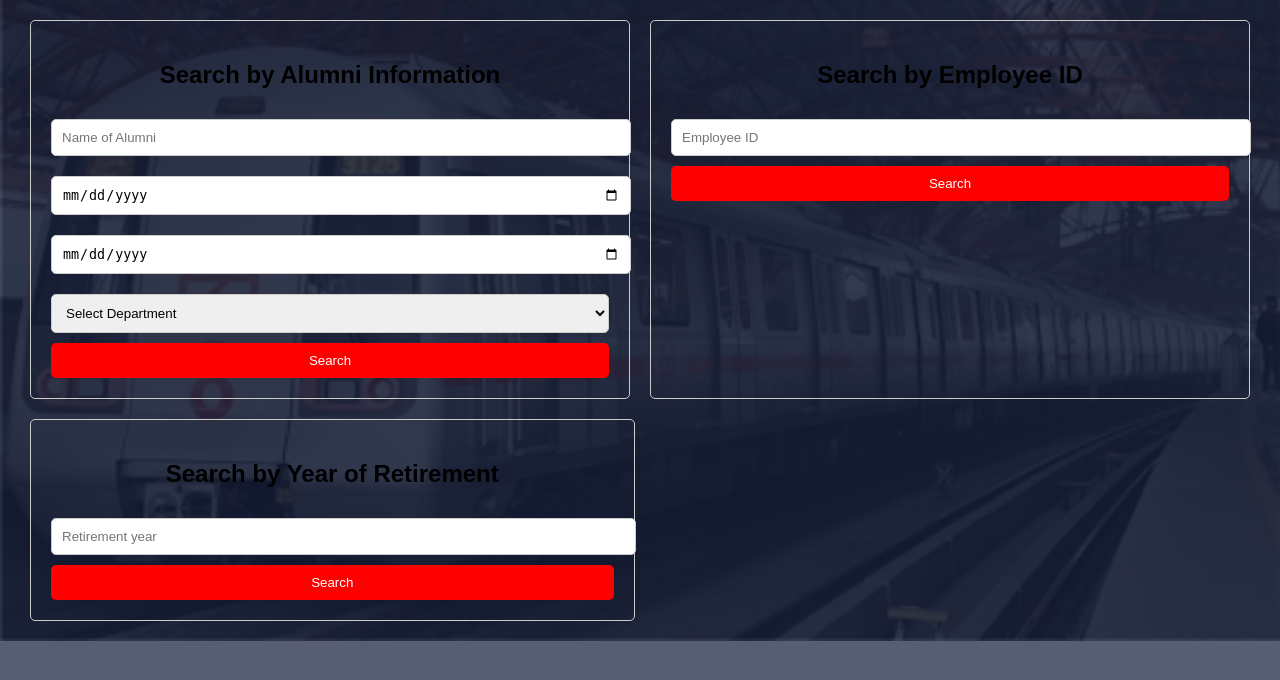
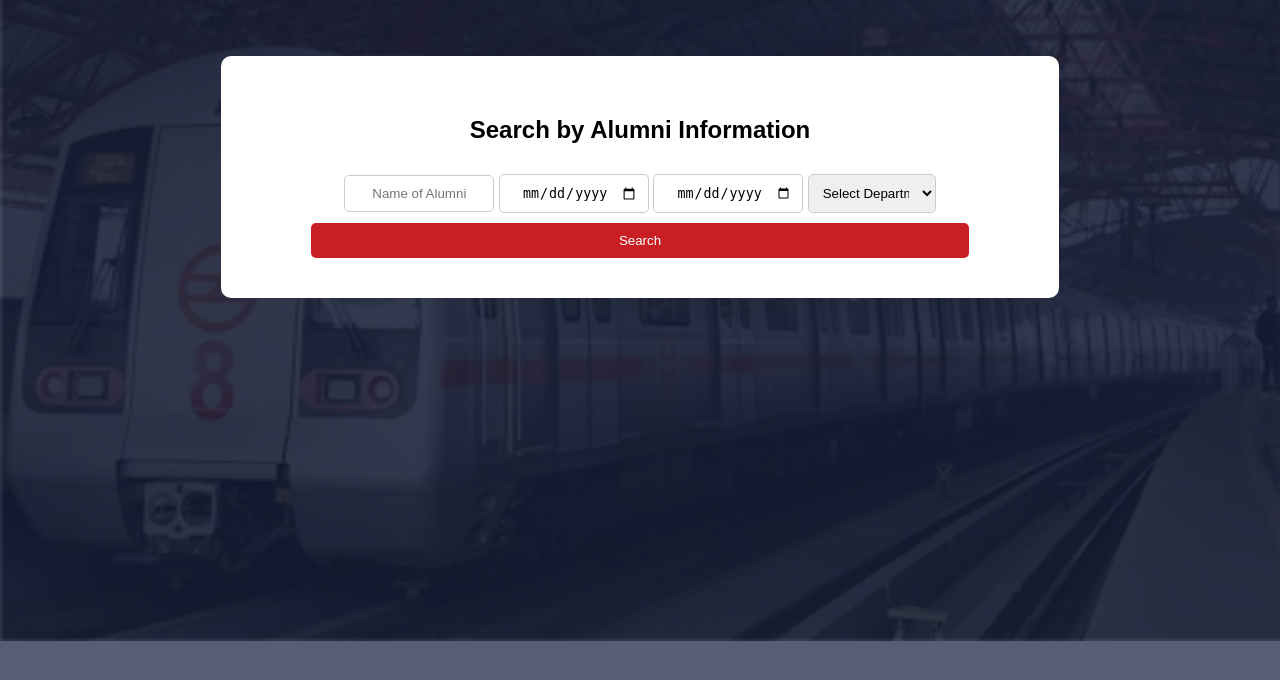
Before and after one commit to daksh-xyz/DMRC, a PHP site: page /pages/socialize.php in a window 1280 px wide. Shown: the part 79-759 px from the top of the page. Run offline with PHP 8.4, Linux system fonts and the light colour scheme; the visitor is signed in with stand-in values (Sample User, id 1).

Commit message:
>social updated

```diff
--- a/pages/socialize.php
+++ b/pages/socialize.php
@@ -28,62 +28,7 @@
             </div>
         </header>
 
-        <title>Socialise with Alumni</title>
-        <style>
-            body {
-                font-family: Arial, sans-serif;
-            }
-
-            .header {
-                background-color: red;
-                color: white;
-                text-align: center;
-                padding: 10px 0;
-            }
-
-            .container {
-                display: flex;
-                justify-content: space-around;
-                margin: 20px;
-            }
-
-            .box {
-                border: 1px solid #ccc;
-                padding: 20px;
-                border-radius: 5px;
-                width: 45%;
-            }
-
-            .box h2 {
-                text-align: center;
-            }
-
-            .box input,
-            .box select {
-                width: 100%;
-                padding: 10px;
-                margin: 10px 0;
-                border: 1px solid #ccc;
-                border-radius: 5px;
-            }
-
-            .box button {
-                width: 100%;
-                padding: 10px;
-                background-color: red;
-                color: white;
-                border: none;
-                border-radius: 5px;
-                cursor: pointer;
-            }
-
-            .box button:hover {
-                background-color: darkred;
-            }
-        </style>
-        </head>
-
-        <div class="container">
+        <div class="SearchContainer">
             <div class="box">
                 <h2>Search by Alumni Information</h2>
                 <input type="text" placeholder="Name of Alumni" />
@@ -100,20 +45,9 @@
                 </select>
                 <button>Search</button>
             </div>
-            <div class="box">
-                <h2>Search by Employee ID</h2>
-                <input type="text" placeholder="Employee ID" />
-                <button>Search</button>
-            </div>
         </div>
+        <div class="ResultContainer">
 
-        <div style="margin-left:30px;">
-            <div class="box">
-                <h2>Search by Year of Retirement</h2>
-                <input type="text" placeholder="Retirement year" />
-
-                <button>Search</button>
-            </div>
         </div>
     </body>
 
--- a/src/SocialStyle.css
+++ b/src/SocialStyle.css
@@ -55,50 +55,51 @@ header {
     background-color: #e7262d;
 }
 
-main {
-    padding: 2em;
+.SearchContainer {
+    display: flex;
+    justify-content: center;
+    align-items: center;
+    margin-top: 7vh;
 }
 
-#search-options {
+.ResultContainer{
     display: flex;
-    justify-content: space-around;
-    margin-bottom: 2em;
+    justify-content: center;
+    align-items: center;
+    margin-top: 7vh;
 }
 
-.search-option {
+.box {
     background-color: white;
-    padding: 1em;
-    border-radius: 5px;
-    box-shadow: 0 0 10px rgba(0, 0, 0, 0.1);
-    width: 45%;
+    padding: 5vh 7vw;
+    border-radius: 10px;
+    text-align: center;
 }
 
-.search-option h2 {
-    margin-top: 0;
+.box h2 {
+    text-align: center;
 }
 
-label {
-    display: block;
-    margin-bottom: 0.5em;
-}
-
-input {
-    width: 100%;
-    padding: 0.5em;
-    margin-bottom: 1em;
+.box input,
+.box select {
+    width: 10vw;
+    text-align: center;
+    padding: 10px;
+    margin: 10px 0;
     border: 1px solid #ccc;
     border-radius: 5px;
 }
 
-button {
+.box button {
+    width: 100%;
+    padding: 10px;
     background-color: #c91f24;
     color: white;
-    padding: 0.5em 1em;
     border: none;
     border-radius: 5px;
     cursor: pointer;
 }
 
-button:hover {
+.box button:hover {
     background-color: #e7262d;
 }
```
Also changed, not shown: pages/home.php (+9 -2 lines).
